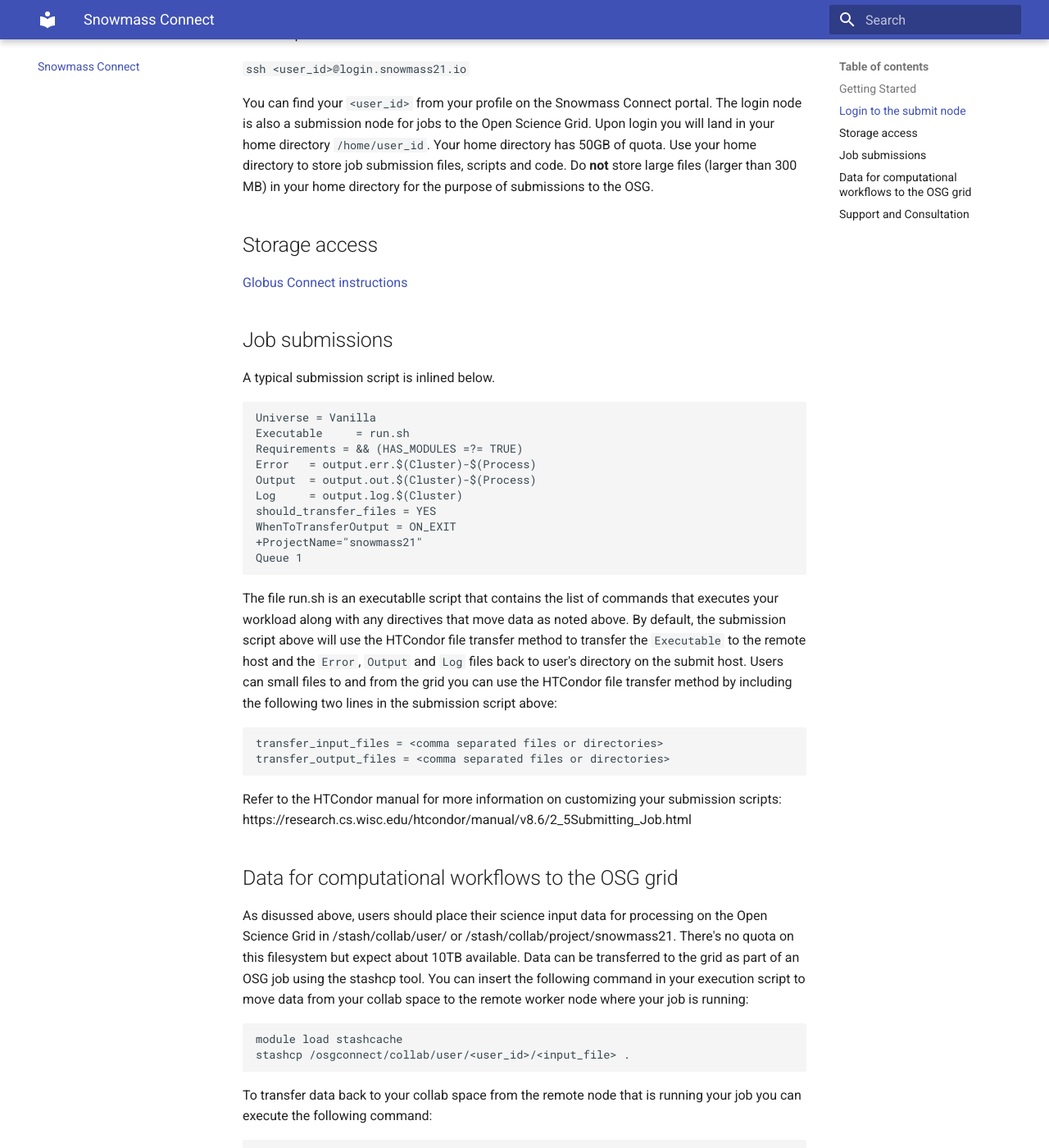
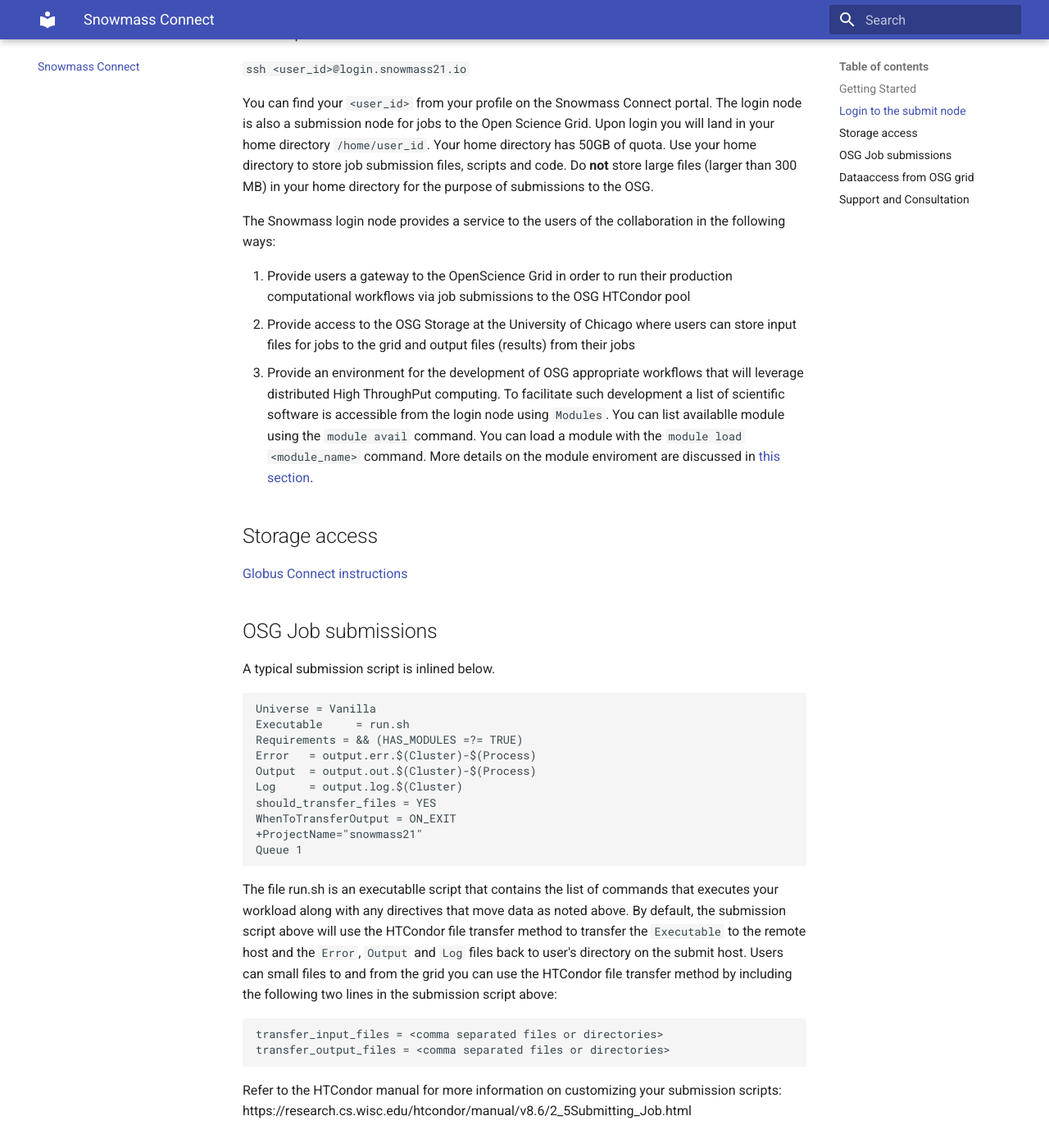
Before and after one commit to ppaschos/snowmass-connect-docs, an MkDocs documentation site: the page built from docs/index.md, in a window 1280 px wide and 1400 px high, scrolled down 585 px. Shown: the whole window at 82% size. Built offline with MkDocs 1.6.1 and Material for MkDocs 9.7.7, drawn with Linux system fonts in a browser that asks for light colours; some of the changed text lies outside the part shown.

Commit message:
Update index.md

```diff
--- a/docs/index.md
+++ b/docs/index.md
@@ -18,12 +18,23 @@
 The login node is also a submission node for jobs to the Open Science Grid. Upon login you will land in your home directory `/home/user_id`. Your home
 directory has 50GB of quota. Use your home directory to store job submission files, scripts and code. Do **not** store large files (larger than 300 MB) in your home directory for the purpose of submissions to the OSG.
 
+The Snowmass login node provides a service to the users of the collaboration in the following ways:
+
+1. Provide users a gateway to the OpenScience Grid in order to
+run their production computational workflows via job submissions to the OSG HTCondor pool
+2. Provide access to the OSG Storage at the University of Chicago where users can store input files for jobs to the grid and
+output files (results) from their jobs
+3. Provide an environment for the development of OSG appropriate workflows that will leverage distributed High ThroughPut
+computing. To facilitate such development a list of scientific software is accessible from the login node using `Modules`. You can list availablle
+module using the `module avail` command. You can load a module with the `module load <module_name>` command. More details on
+the module enviroment are discussed in [this section](#Data-access-from-OSG-grid).
+
 ## Storage access
 
 [Globus Connect instructions](globus.md)
 
 
-## Job submissions
+## OSG Job submissions
 
 A typical submission script is inlined below.
 
@@ -50,7 +61,7 @@
 
 Refer to the HTCondor manual for more information on customizing your submission scripts: https://research.cs.wisc.edu/htcondor/manual/v8.6/2_5Submitting_Job.html
 
-## Data for computational workflows to the OSG grid
+## Dataaccess from OSG grid
 
 As disussed above, users should place their science input data for processing on the Open Science Grid in /stash/collab/user/<user_id> or /stash/collab/project/snowmass21. There's no quota on this filesystem but expect about 10TB available. Data can be transferred to the grid as part of an OSG job using the stashcp tool. You can insert the following command in your execution script to move data from your collab space to the remote worker node where your
 job is running:
```
